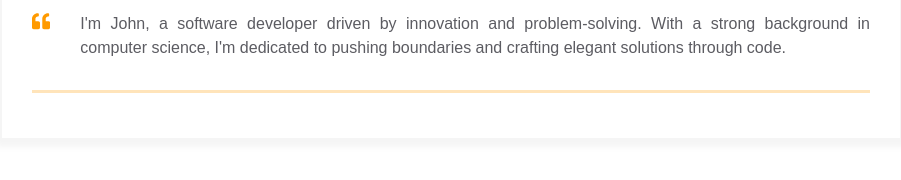
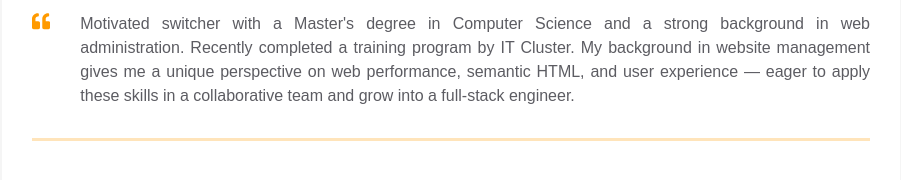
Before and after one commit to olehkushnr/homepage, a plain HTML site: page index.html in a window 1280 px wide. Shown: the part 338-518 px from the top of the page, without its empty margins (189-1090 px from the left). Drawn offline with Linux system fonts and the light colour scheme.

Commit message:
feat: replace placeholder intro with personal summary
Describe background (CS degree, web admin), recent JS training by IT Cluster,
and the goal to grow into a full-stack engineer.

```diff
--- a/index.html
+++ b/index.html
@@ -132,10 +132,13 @@
             </svg>
         </div>
         <p class="intro_text">
-            I'm John, a software developer driven by innovation and
-            problem-solving. With a strong background in computer science,
-            I'm dedicated to pushing boundaries and crafting elegant
-            solutions through code.
+            Motivated switcher with a Master's degree in Computer Science
+            and a strong background in web administration. Recently
+            completed a training program by IT Cluster. My background
+            in website management gives me a unique perspective on web
+            performance, semantic HTML, and user experience — eager to
+            apply these skills in a collaborative team and grow into a
+            full-stack engineer.
         </p>
         </div>
         </div>
```
